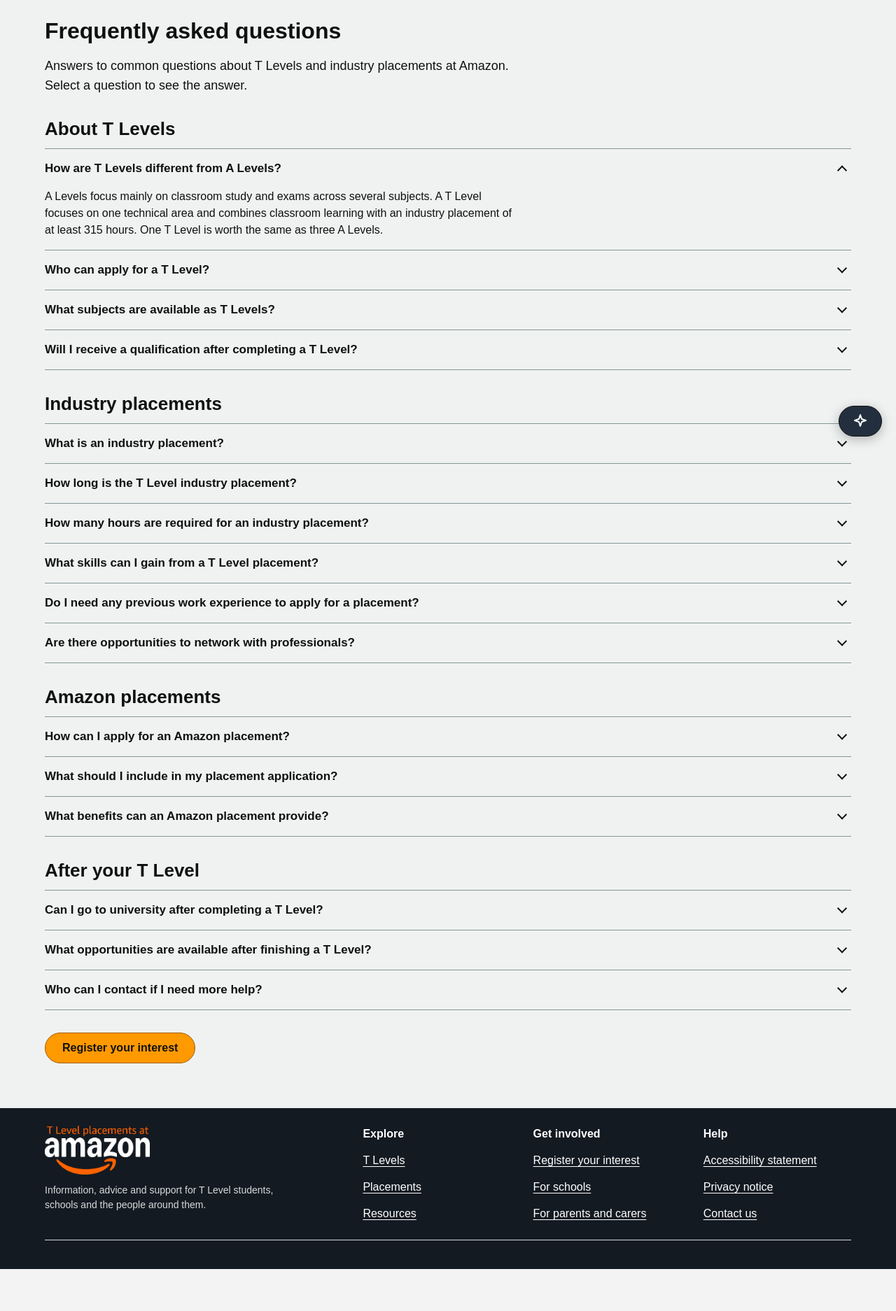
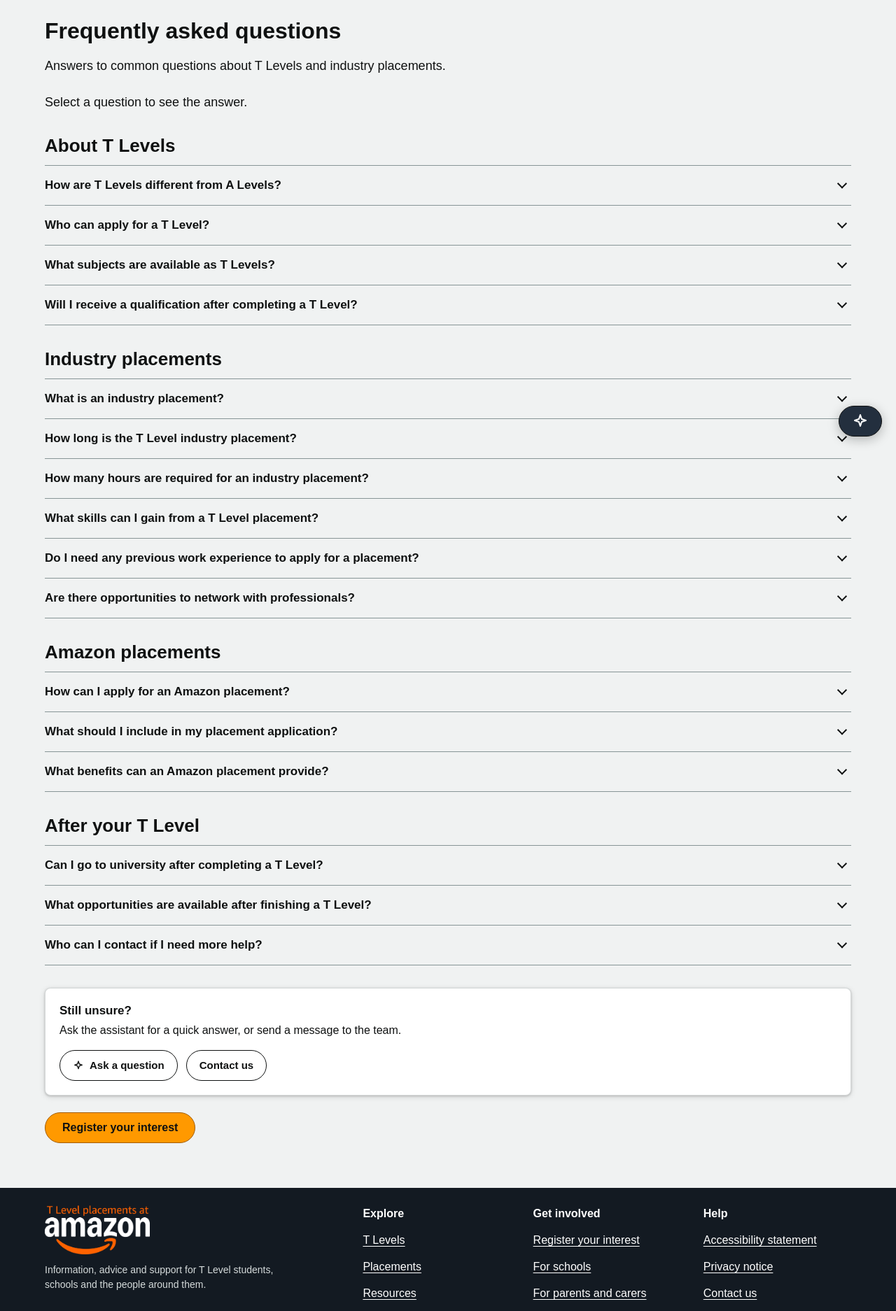
Before and after one commit to lucideds/bristol-gp, a Flask app: page /faqs in a window 1280 px wide. Shown: the part 156-2030 px from the top of the page at 70% size. Before the commit the page ends 1970 px from the top, so only its background shows below. Run offline with Flask 3, Linux system fonts and the light colour scheme; some libraries are stand-ins or nearby versions.

Commit message:
fixinng some answer in the FAQ page and adding the README.md

```diff
--- a/frontend/Template/Sources/css/advice.css
+++ b/frontend/Template/Sources/css/advice.css
@@ -98,7 +98,8 @@
   margin: 0 0 24px;
 }
 
-.advice-section h3 {
+.advice-section h3,
+.advice-unsure > h3 {
   margin: 0 0 4px;
   font-size: 1.0625rem;
   line-height: 1.5rem;
--- a/frontend/Template/faqs.html
+++ b/frontend/Template/faqs.html
@@ -13,8 +13,10 @@
   <link rel="stylesheet" href="Sources/css/footer.css">
   <link rel="stylesheet" href="Sources/css/chatWidget.css">
   <link rel="stylesheet" href="Sources/css/tlevel.css">
+  <link rel="stylesheet" href="Sources/css/advice.css">
   <script src="Sources/js/footer.js" defer></script>
   <script src="Sources/js/chatWidget.js" defer></script>
+  <script src="Sources/js/advice.js" defer></script>
 </head>
 <body>
   <!-- Reuses the T Level page styles (tlevel.css): breadcrumb, title, lead and FAQ accordion -->
@@ -28,21 +30,23 @@
 
     <section class="tlevel-panel" aria-labelledby="faqs-title">
       <h1 class="tlevel-title" id="faqs-title">Frequently asked questions</h1>
-      <p class="tlevel-lead">Answers to common questions about T Levels and industry placements at Amazon. Select a question to see the answer.</p>
+      <p class="tlevel-lead">Answers to common questions about T Levels and industry placements.</p>
+      <p class="tlevel-lead">Select a question to see the answer.</p>
 
       <h2 class="tlevel-section-title" id="about-t-levels">About T Levels</h2>
       <div class="tlevel-faq">
-        <details open>
+        <details>
           <summary>How are T Levels different from A Levels?</summary>
           <p>A Levels focus mainly on classroom study and exams across several subjects. A T Level focuses on one technical area and combines classroom learning with an industry placement of at least 315 hours. One T Level is worth the same as three A Levels.</p>
         </details>
         <details>
           <summary>Who can apply for a T Level?</summary>
-          <p>T Levels are for students aged 16 to 19, usually after finishing GCSEs. Entry requirements are set by each school or college, so check with them about the grades you need.</p>
+          <p>Students who are 16 - 19 years old when starting the course. Most providers look for a minimum of 5 GCSEs at grade 4 or above, including English and maths. Exact requirements are set individually by local schools and colleges and vary depending on the specific subject.</p>
         </details>
         <details>
           <summary>What subjects are available as T Levels?</summary>
-          <p>T Levels cover many subjects, from digital and engineering to health and construction. Placements at Amazon run across five routes: Digital, Business, Media, Finance and Engineering. See the <a href="TLevel.html">T Levels page</a> for details of each route.</p>
+          <p>T levels have 11 different categories of study. However Amazon only accepts five for their work placement including Digital, Business, Media, Finance and Engineering.</p>
+          <p>See the <a href="TLevel.html">T Levels page</a> for details of each route.</p>
         </details>
         <details>
           <summary>Will I receive a qualification after completing a T Level?</summary>
@@ -54,11 +58,11 @@
       <div class="tlevel-faq">
         <details>
           <summary>What is an industry placement?</summary>
-          <p>An industry placement is time spent working with an employer as part of your T Level. You do real tasks, learn how a workplace runs and put what you learn in class into practice.</p>
+          <p>An industry placement is time spent working with an employer as part of your T Level. You do real tasks, learn how a workplace runs and put what you learn in class into practice. You will have to work for at least 315 hours.</p>
         </details>
         <details>
           <summary>How long is the T Level industry placement?</summary>
-          <p>The placement lasts at least 315 hours, which is about 45 working days. It can be done as a block or spread across your two years of study.</p>
+          <p>The placement lasts at least 315 hours, which is about 45 working days. This can be done across multiple diffrent places.</p>
         </details>
         <details>
           <summary>How many hours are required for an industry placement?</summary>
@@ -85,10 +89,11 @@
           <summary>How can I apply for an Amazon placement?</summary>
           <!-- TODO: confirm the application process with the content owner -->
           <p>Start by talking to your school or college, as they arrange placements with employers. You can also <a href="login.html#register">register your interest</a> on this site to hear about placements at Amazon.</p>
+          <p>Find out more on the <a href="https://www.aboutamazon.co.uk/amazon-for-schools/online-hub-offerings/t-level-placements">Amazon T Level placements page</a>.</p>
         </details>
         <details>
           <summary>What should I include in my placement application?</summary>
-          <p>Say which route you are studying and why it interests you. Include any projects, hobbies or school work that show your skills, and explain what you hope to learn. Keep it clear and check your spelling before you send it.</p>
+          <p>Say which route you are studying and why it interests you. Include any projects, hobbies or school work that show your skills, and explain what you hope to learn. Keep it clear and check your spelling before you send it. Make sure to add your CV too.</p>
         </details>
         <details>
           <summary>What benefits can an Amazon placement provide?</summary>
@@ -113,7 +118,23 @@
         </details>
       </div>
 
-      <a class="tlevel-btn" href="login.html#register">Register your interest</a>
+      <!-- Same "Still unsure?" card as the advice page (advice.css), without the student guide link -->
+      <div class="advice-card advice-unsure">
+        <h3>Still unsure?</h3>
+        <p>Ask the assistant for a quick answer, or send a message to the team.</p>
+        <div class="advice-actions">
+          <!-- advice.js shows this button and opens the chat widget; it needs JavaScript -->
+          <button type="button" class="advice-action" data-open-chat hidden>
+            <svg viewBox="0 0 16 16" width="16" height="16" aria-hidden="true" focusable="false">
+              <path d="M8 2l1.333 4 4 1.333-4 1.334L8 12.667 6.667 8.667l-4-1.334 4-1.333L8 2Z" fill="none" stroke="currentColor" stroke-width="1.333" stroke-linejoin="round"/>
+            </svg>
+            Ask a question
+          </button>
+          <a class="advice-action" href="contact.html">Contact us</a>
+        </div>
+      </div>
+
+      <a class="tlevel-btn advice-register" href="login.html#register">Register your interest</a>
     </section>
   </main>
 </body>
```
Also changed, not shown: README.md (added).
